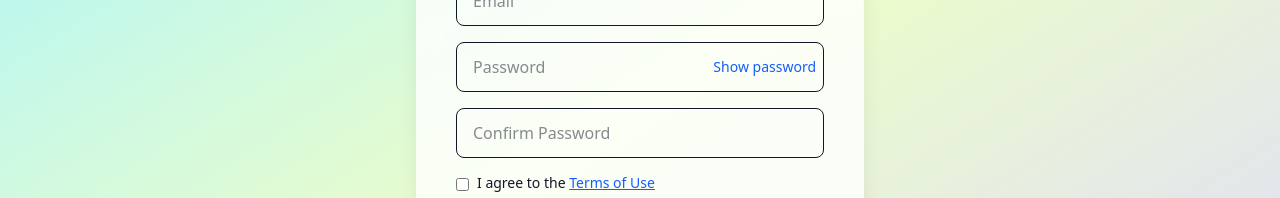
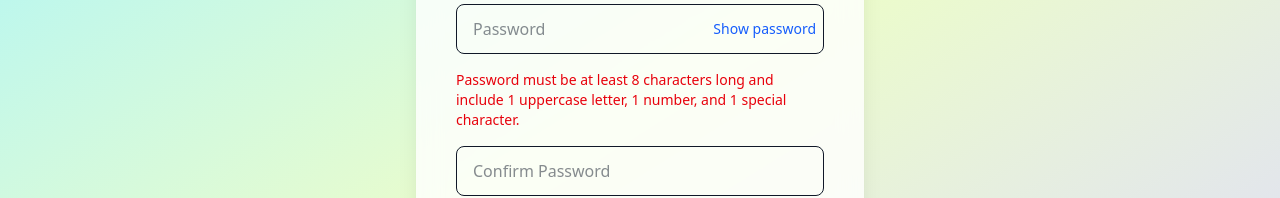
Before and after one commit to Ania58/Pronunciation-App-Frontend, a React (Vite) app: page /register in a window 1280 px wide. Shown: the part 433-631 px from the top of the page. Built offline with nearby package versions, Linux system fonts and the light colour scheme; no server answers.

Commit message:
Show password requirements dynamically in Register form to guide users

```diff
--- a/src/auth/Register.tsx
+++ b/src/auth/Register.tsx
@@ -98,6 +98,15 @@ const Register = () => {
                 {showPassword ? t("auth.hidePassword") : t("auth.showPassword")}
               </button>
             </div>
+            <p
+              className={`text-sm mt-1 ${
+                password && validatePassword(password)
+                  ? 'text-green-600'
+                  : 'text-red-600'
+              }`}
+            >
+              {t('auth.weakPassword')}
+            </p>
 
             <input
               type={showPassword ? "text" : "password"}
```
